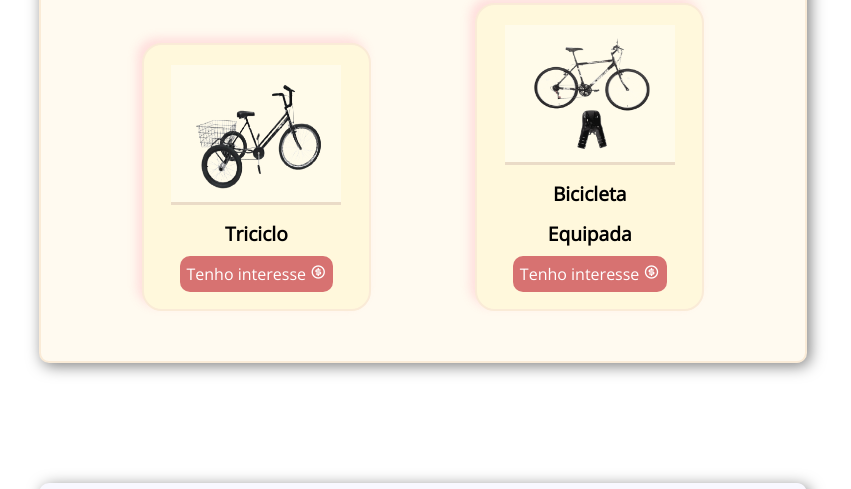
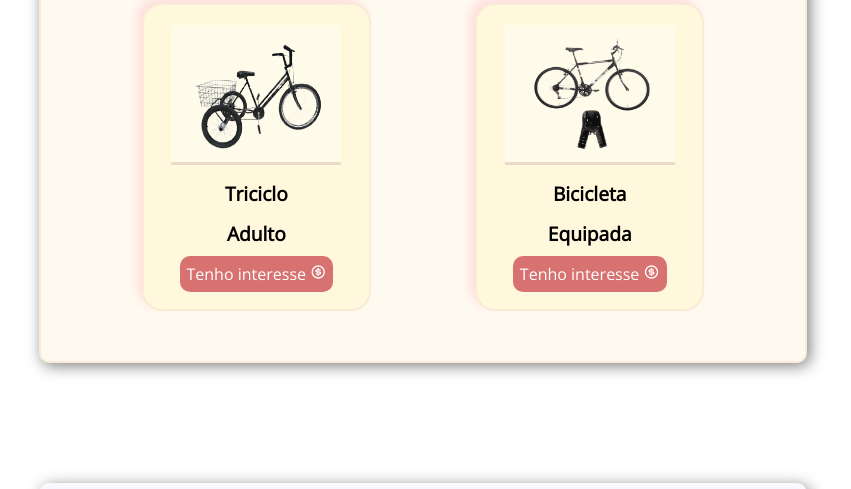
Before and after one commit to macielaraujo/site_usarBike, a plain HTML site: page index.html in a window 1280 px wide. Shown: the part 2442-2931 px from the top of the page, without its empty margins (217-1068 px from the left). Drawn offline with nearby package versions, Linux system fonts and the light colour scheme.

Commit message:
atualizando nome do produto

```diff
--- a/index.html
+++ b/index.html
@@ -74,7 +74,7 @@
             <div class="cardProduto" onclick="entrarApp()">
                 <img src="./img/triciclo.png" alt="Bicicleta Rosa">
                 <div >
-                    <p>Triciclo<br></p>
+                    <p>Triciclo<br>Adulto</p>
                     <a href="">Tenho interesse <i class="ri-money-dollar-circle-line"></i></a>
                 </div>
             </div>
```
